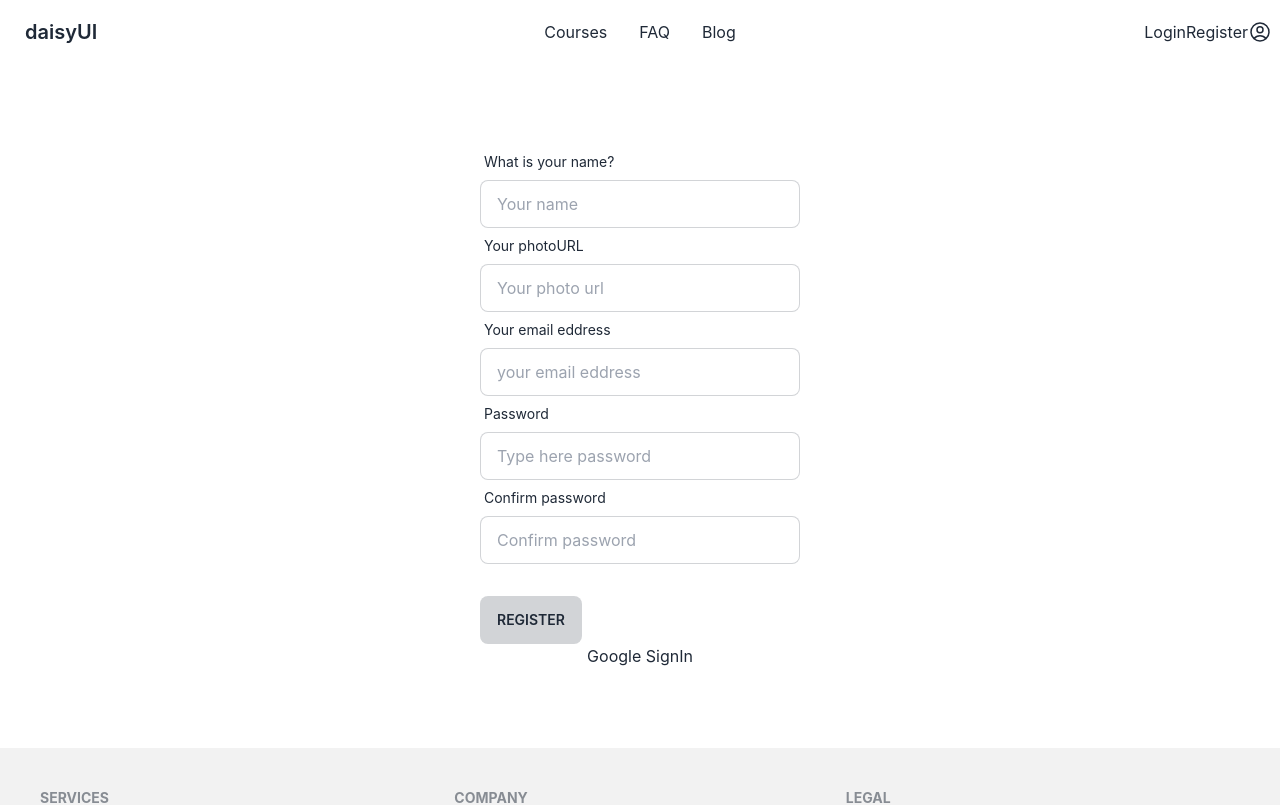
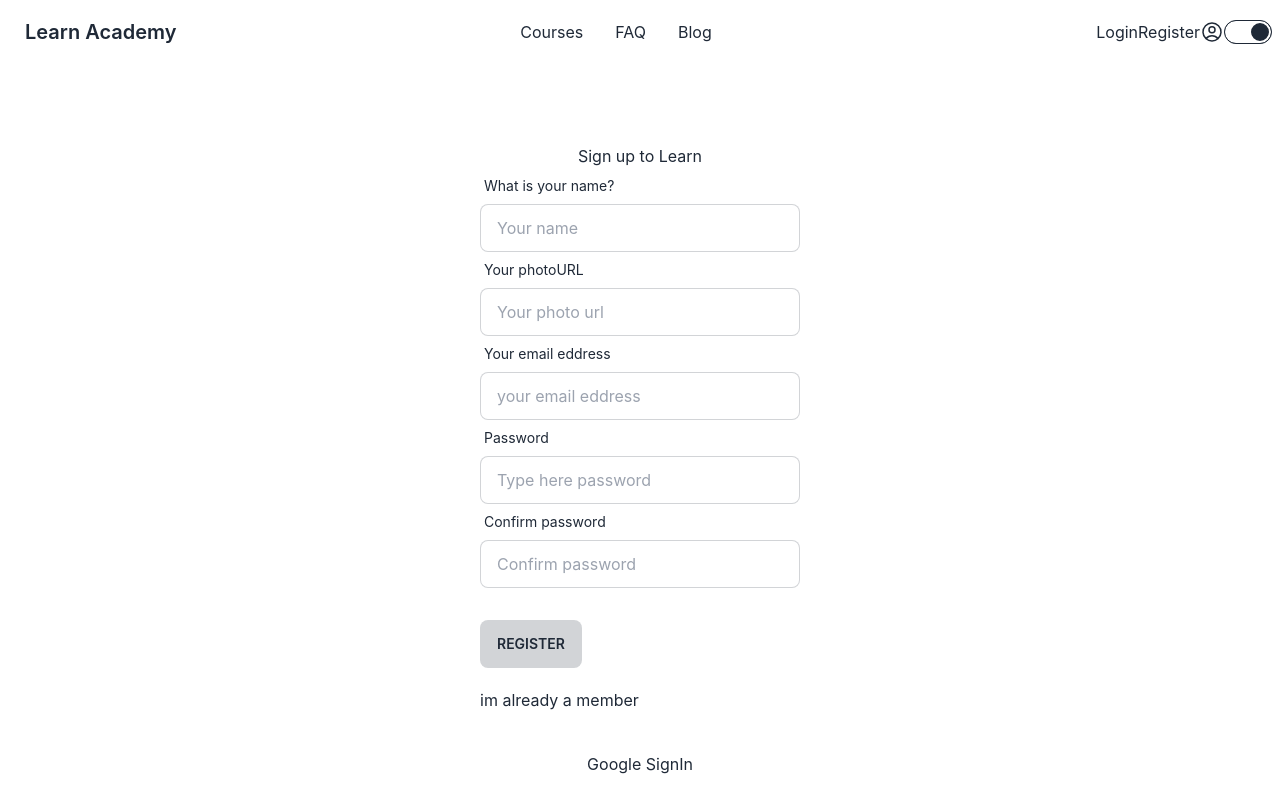
Before and after one commit to Obaidulislam1/assignment-10-client, a React (Create React App) app: page /register in a window 1280 px wide. Shown: the top 805 px of the page. Built offline with nearby package versions, Linux system fonts and the light colour scheme; no server answers.

Commit message:
login and regiter page complete

```diff
--- a/src/page/Login.js
+++ b/src/page/Login.js
@@ -1,7 +1,7 @@
 import React, { useContext } from 'react';
 import { useState } from 'react';
 import toast from 'react-hot-toast';
-import { useLocation, useNavigate } from 'react-router-dom';
+import { Link, useLocation, useNavigate } from 'react-router-dom';
 import { AuthContext } from '../Sharefile/authProvider/AuthProvider';
 
 const Login = () => {
@@ -35,6 +35,7 @@ const Login = () => {
     }
     return (
         <form onSubmit={loginIn} className="form-control w-full max-w-xs m-auto">
+
             <label className="label">
                 <span className="label-text">Your email eddress</span>
             </label>
@@ -45,6 +46,7 @@ const Login = () => {
             <input type="password" name='password' placeholder="Type here password" className="input input-bordered w-full max-w-xs" required />
             <p className='text-orange-600'>{error}</p>
             <button type='submit' className="btn btn-active btn-ghost mt-5">Login</button>
+            <p className='mt-5'><Link to='/register'>Creat a new account ?</Link></p>
         </form>
     );
 };
--- a/src/page/Registation.js
+++ b/src/page/Registation.js
@@ -71,6 +71,7 @@ const Registation = () => {
     return (
         <div className='mt-20'>
             <Form onSubmit={fromSubmit} className="from-control max-w-xs w-full m-auto">
+            <h1 className='text-center'>Sign up to Learn</h1>
                 <label className="label">
                     <span className="label-text">What is your name?</span>
                 </label>
@@ -93,9 +94,10 @@ const Registation = () => {
                 <input type="password" name='confirmPassword' placeholder="Confirm password" className="input input-bordered w-full max-w-xs" required />
                 <p className='text-orange-600 mt-3'>{error}</p>
                 <button type='submit' className="btn btn-active btn-ghost mt-5">Register</button>
+                <p className='mt-5'><Link to='/login'>im already a member</Link></p>
             </Form>
             <div className='flex justify-center'>
-                <button onClick={handleGoogle}>
+                <button className='mt-10' onClick={handleGoogle}>
                     Google SignIn</button>
             </div>
         </div>
--- a/src/share/Header.js
+++ b/src/share/Header.js
@@ -31,7 +31,7 @@ const Header = () => {
             <li><Link>Blog</Link></li>
           </ul>
         </div>
-        <Link to='/' className="btn btn-ghost normal-case text-xl">daisyUI</Link>
+        <Link to='/' className="btn btn-ghost normal-case text-xl">Learn Academy</Link>
       </div>
       <div className="navbar-center hidden lg:flex">
         <ul className="menu menu-horizontal p-0">
@@ -67,7 +67,7 @@ const Header = () => {
         }
 
       </div>
-    </div>
+      <input type="checkbox" className="toggle" checked />    </div>
   );
 };
 
```
